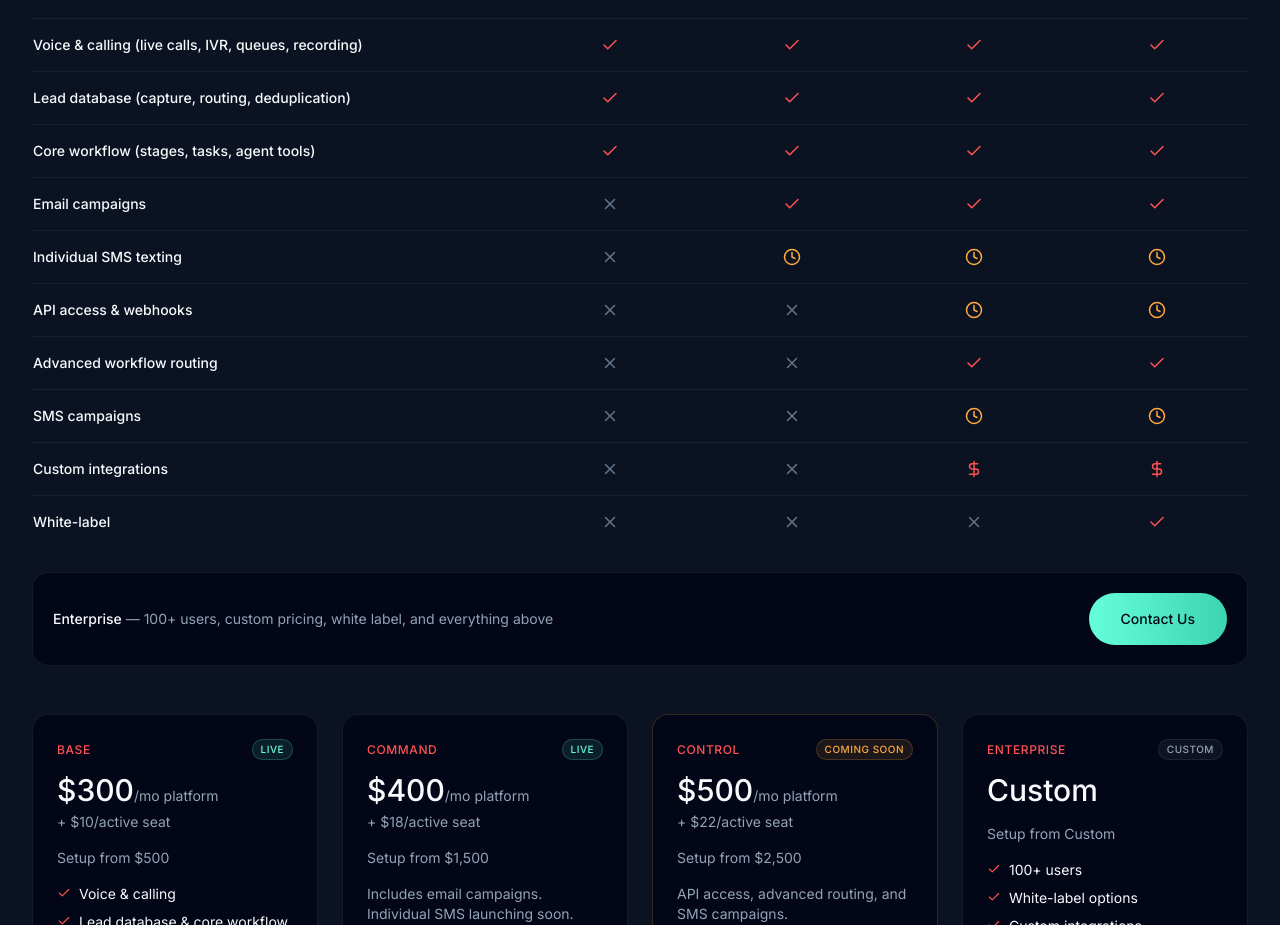
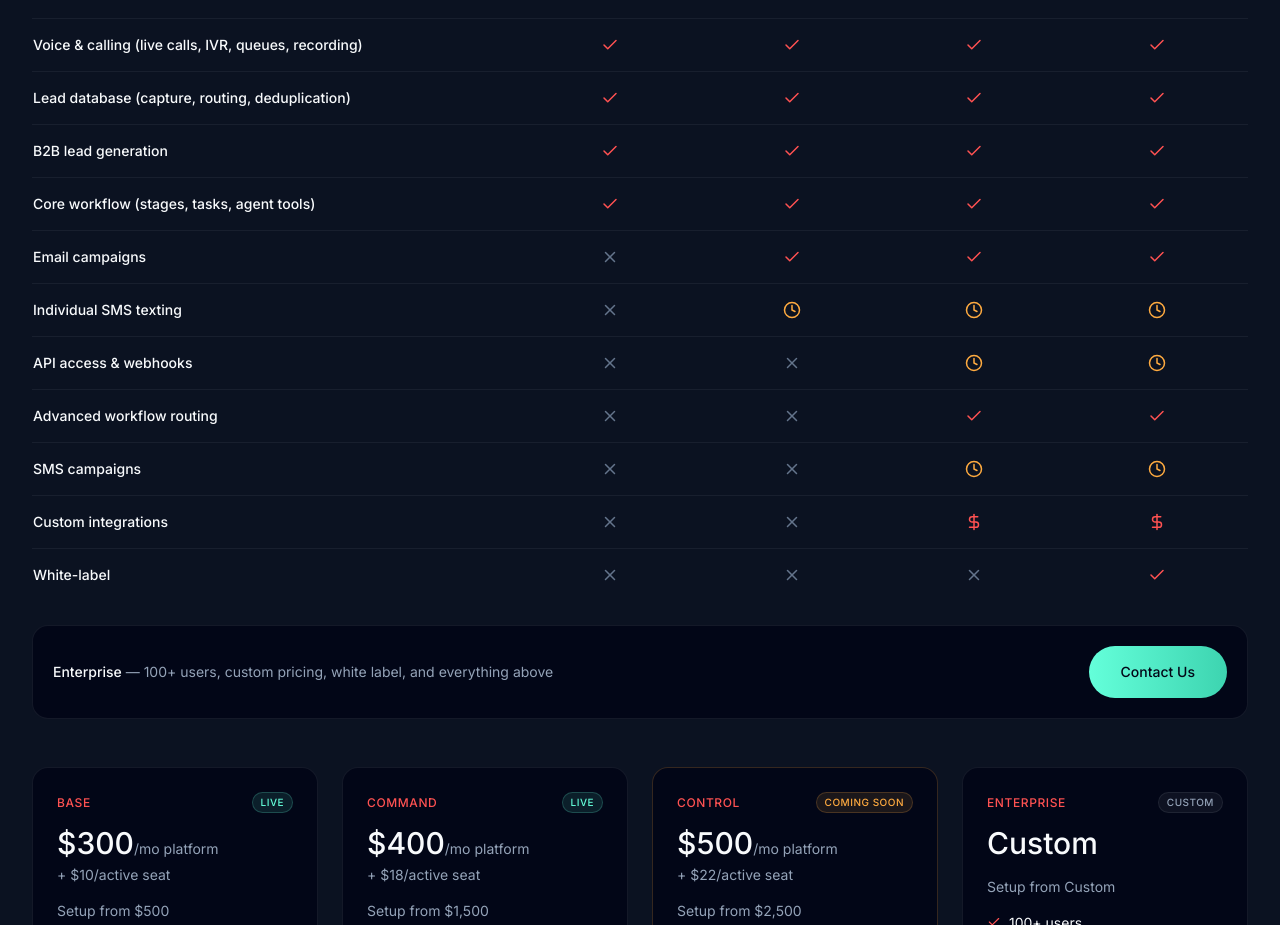
Before and after one commit to right-spc/horusdesk-website-v2, a React (Vite) app: page /sales-command-center in a window 1280 px wide. Shown: the part 4002-4927 px from the top of the page. Built offline with nearby package versions, Linux system fonts and the light colour scheme; no server answers.

Commit message:
feat: add B2B lead generation row to Thoth Line plan table

```diff
--- a/src/sections/thothline/ThothLinePlanComparison.tsx
+++ b/src/sections/thothline/ThothLinePlanComparison.tsx
@@ -17,6 +17,7 @@ const rows: ComparisonRow[] = [
   { label: 'Per Active Seat', base: '$10', command: '$18', control: '$22', enterprise: 'Custom' },
   { label: 'Voice & calling (live calls, IVR, queues, recording)', base: 'yes', command: 'yes', control: 'yes', enterprise: 'yes' },
   { label: 'Lead database (capture, routing, deduplication)', base: 'yes', command: 'yes', control: 'yes', enterprise: 'yes' },
+  { label: 'B2B lead generation', base: 'yes', command: 'yes', control: 'yes', enterprise: 'yes' },
   { label: 'Core workflow (stages, tasks, agent tools)', base: 'yes', command: 'yes', control: 'yes', enterprise: 'yes' },
   { label: 'Email campaigns', base: 'no', command: 'yes', control: 'yes', enterprise: 'yes' },
   { label: 'Individual SMS texting', base: 'no', command: 'soon', control: 'soon', enterprise: 'soon' },
```
